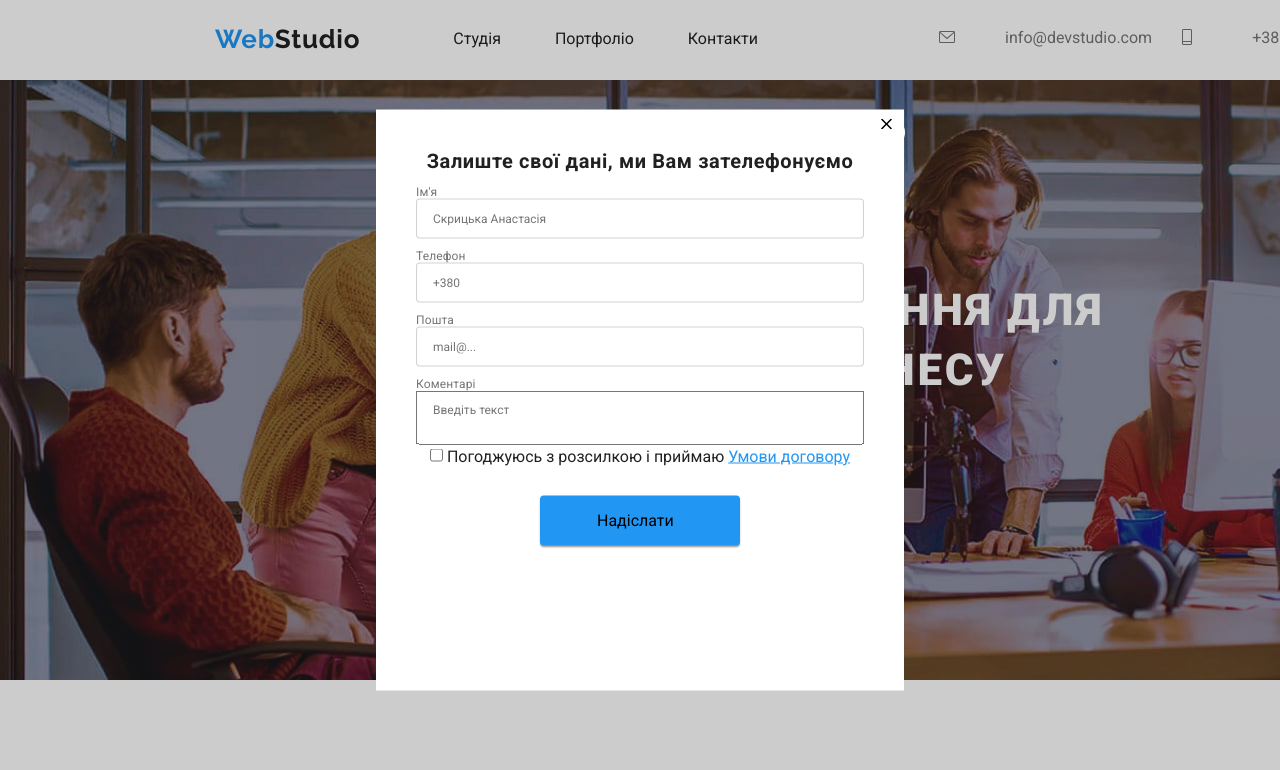
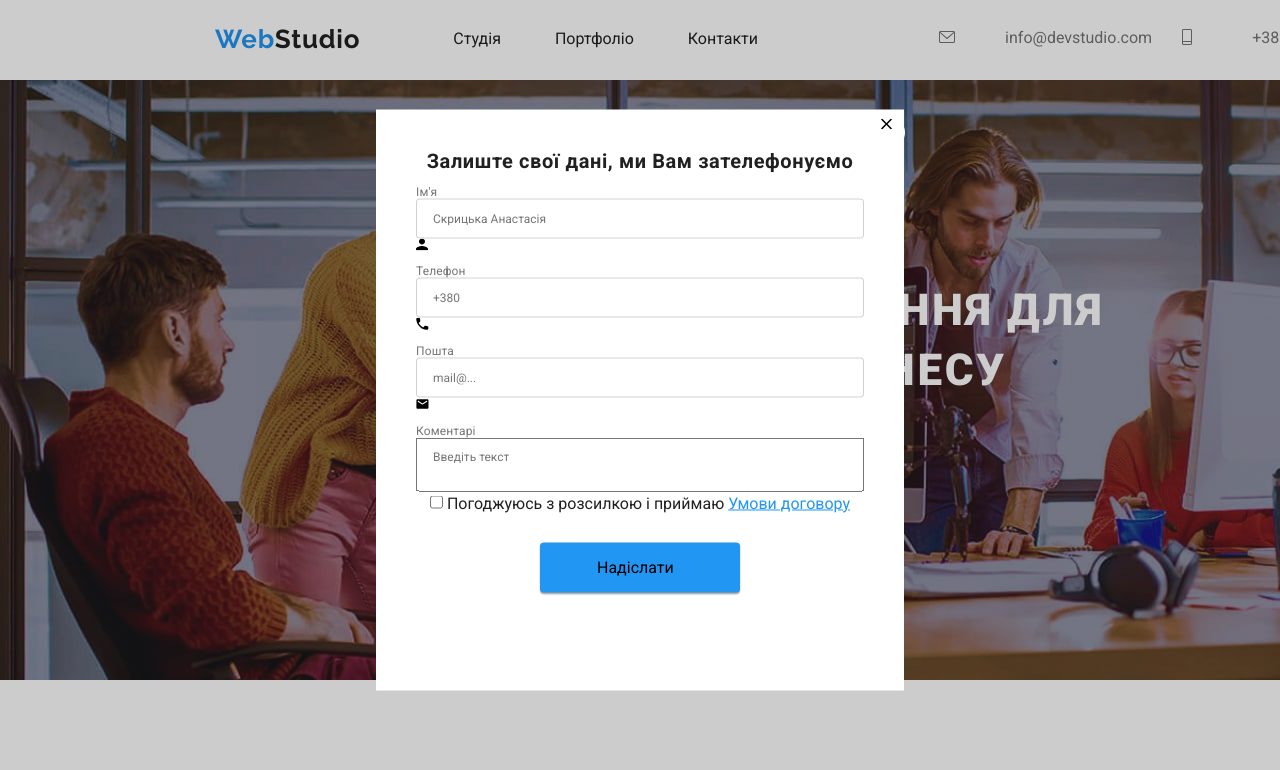
Before and after one commit to snastia/goiteens-hw-js, a plain HTML site: page index.html in a window 1280 px wide. Both pictures are taken after a click on the button "Замовити послугу". Shown: the top 770 px of the page. Drawn offline with nearby package versions, Linux system fonts and the light colour scheme.

Commit message:
goiteens-hw-js

```diff
--- a/index.html
+++ b/index.html
@@ -71,14 +71,23 @@
                             <li class="field-item">
                                 <label for="name">Ім'я</label>
                                 <input type="text" name="name" id="name" placeholder="Скрицька Анастасія">
+                                <svg class="icon-human">
+                                    <use class="icon-human" href="./symbol-defs5.svg#icon-human"></use>
+                                </svg>
                             </li>
                             <li class="field-item">
                                 <label for="telephone">Телефон</label>
                                 <input type="telephone" name="telephone" id="telephone" placeholder="+380">
+                                <svg class="icon-tel">
+                                    <use class="icon-human" href="./symbol-defs5.svg#icon-tel"></use>
+                                </svg>
                             </li>
                             <li class="field-item">
                                 <label for="email">Пошта</label>
                                 <input type="mail" name="email" id="email" placeholder="mail@...">
+                                <svg class="icon-tel">
+                                    <use class="icon-human" href="./symbol-defs5.svg#icon-email"></use>
+                                </svg>
                             </li>
                             <li class="field-item">
                                 <label for="com">Коментарі</label>
--- a/style.css
+++ b/style.css
@@ -112,6 +112,19 @@ margin-left: auto;
     color: var(--secondary-text-color);
 }
  /* форма модального вікна */
+ .icon-email{
+    width: 15px;
+    height: 12px;
+ }
+ .icon-tel{
+    width: 13px;
+    height: 13px;
+ }
+ .icon-human{
+    height: 12px;
+    width: 12px;
+    position: relative;
+ }
  .modal-button{
     display: inline-flex;
     padding: 10px 57px;
```
Also changed, not shown: symbol-defs5.svg (added).
